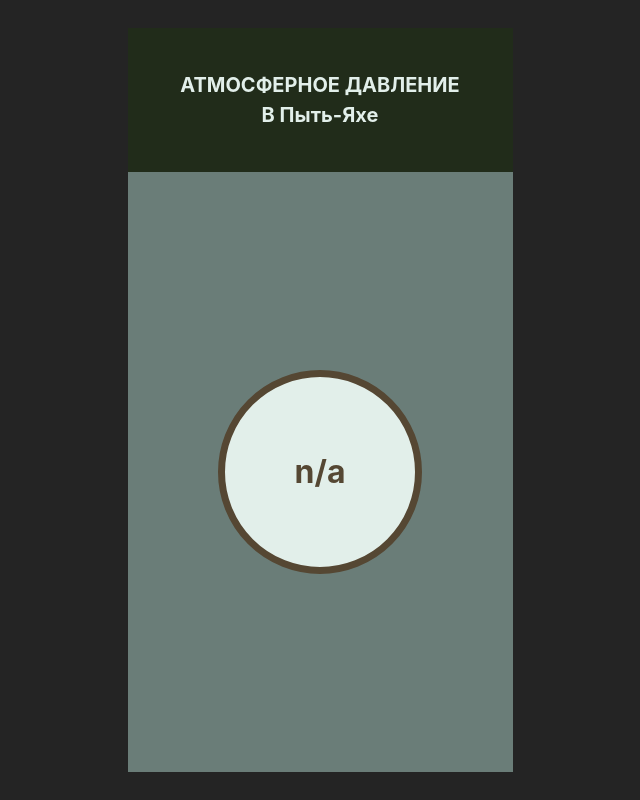
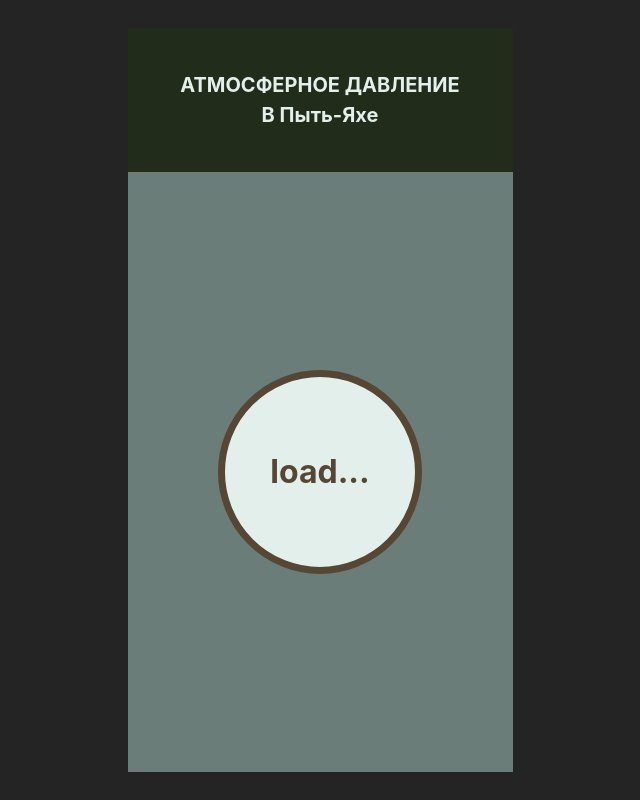
Before and after one commit to alhaos-measurement/web, a React (Vite) app: page / in a window 1280 px wide. Shown: the whole page, without its empty margins (320-960 px from the left). Built offline with nearby package versions, Linux system fonts and the light colour scheme; no server answers.

Commit message:
disk default value changed to 'Load...'

```diff
--- a/src/components/Disc/Disk.jsx
+++ b/src/components/Disc/Disk.jsx
@@ -3,7 +3,7 @@ import {useEffect, useState} from "react";
 
 function Disk() {
 
-    let [value, setValue] = useState("n/a");
+    let [value, setValue] = useState("load...");
 
     useEffect(() => {
         fetch("/api/last-measure-by-id", {
```
